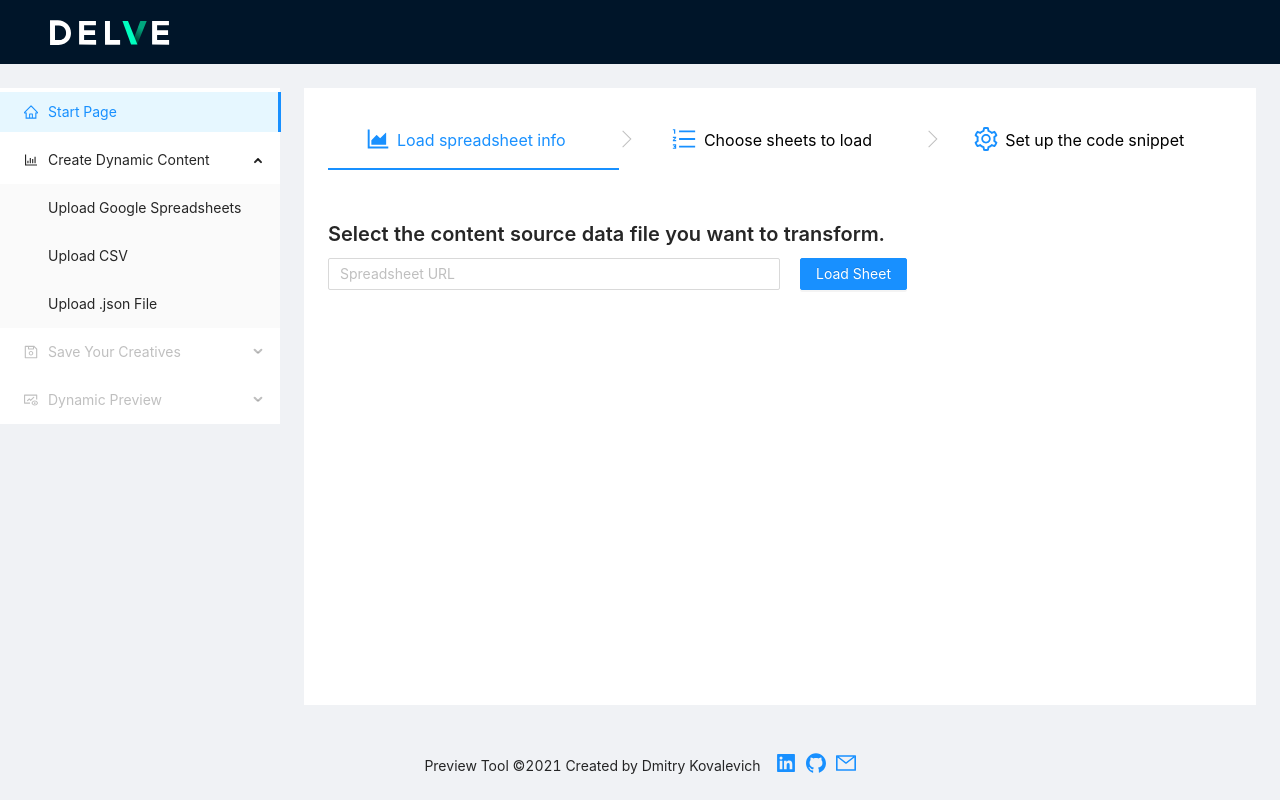
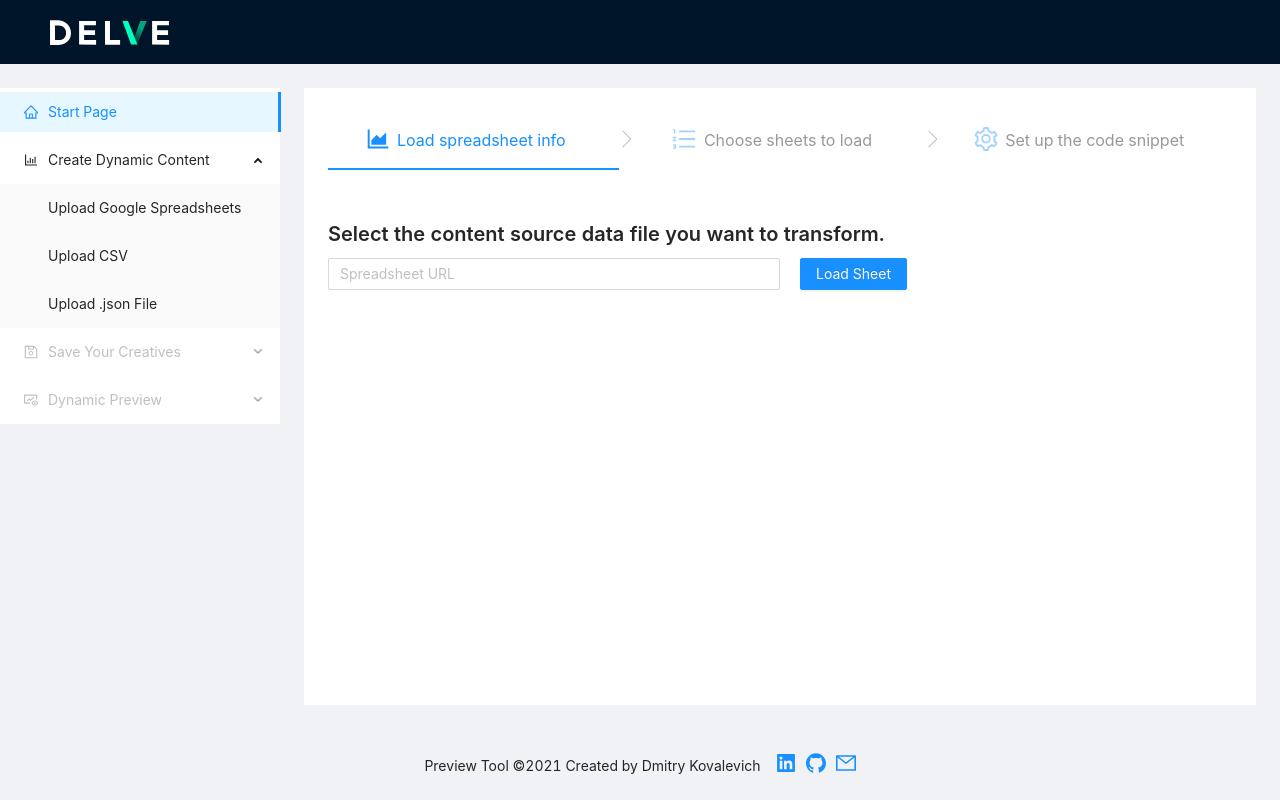
Before and after one commit to KovalevichD/dynamic_preview_tool, a React (Create React App) app in the folder client/: page /uploadGs/step_0 in a window 1280 px wide. Built offline with nearby package versions, Linux system fonts and the light colour scheme.

Commit message:
fixing progress steps disabling

```diff
--- a/client/src/components/UploadGS/Progress/Progress.js
+++ b/client/src/components/UploadGS/Progress/Progress.js
@@ -7,6 +7,8 @@ import styles from './Progress.module.css'
 const {Step} = Steps;
 
 const Progress = (props) => {
+    let step_1Disabled = !props.totalListOfSheetsLength ? styles.disabled : '';
+    let step_2Disabled = !props.sheetDataLength ? styles.disabled : '';
 
     return (
         <Steps type="navigation" current={+props.match.params.step} responsive={true}>
@@ -17,22 +19,19 @@ const Progress = (props) => {
                 icon={<NavLink className={styles.icon}
                                to='/uploadGs/step_0'><AreaChartOutlined/></NavLink>}
             />
-            <Step
+            <Step disabled={!props.totalListOfSheetsLength}
                   title={<NavLink activeClassName={styles.selected}
-                                className={styles.title}
+                                  className={`${styles.title} ${step_1Disabled}`}
                                   to='/uploadGs/step_1'>Choose sheets to load</NavLink>}
-                icon={<NavLink className={styles.icon}
+                  icon={<NavLink className={`${styles.icon} ${step_1Disabled}`}
                                  to='/uploadGs/step_1'><OrderedListOutlined/></NavLink>}
             />
-            <Step
+            <Step disabled={!props.sheetDataLength}
                   title={<NavLink activeClassName={styles.selected}
-                                className={styles.title}
+                                  className={`${styles.title} ${step_2Disabled}`}
                                   to='/uploadGs/step_2'>Set up the code snippet</NavLink>}
-                icon={<NavLink className={styles.icon}
+                  icon={<NavLink className={`${styles.icon} ${step_2Disabled}`}
                                  to='/uploadGs/step_2'><SettingOutlined/></NavLink>}/>
-            {/*<Step title='Load spreadsheet info'/>*/}
-            {/*<Step disabled={!props.totalListOfSheetsLength} title='Choose sheets to load'/>*/}
-            {/*<Step disabled={!props.sheetDataLength} title='Set up the code snippet'/>*/}
         </Steps>
     );
 }
```
Lines whose indentation alone changed are shown as unchanged.
